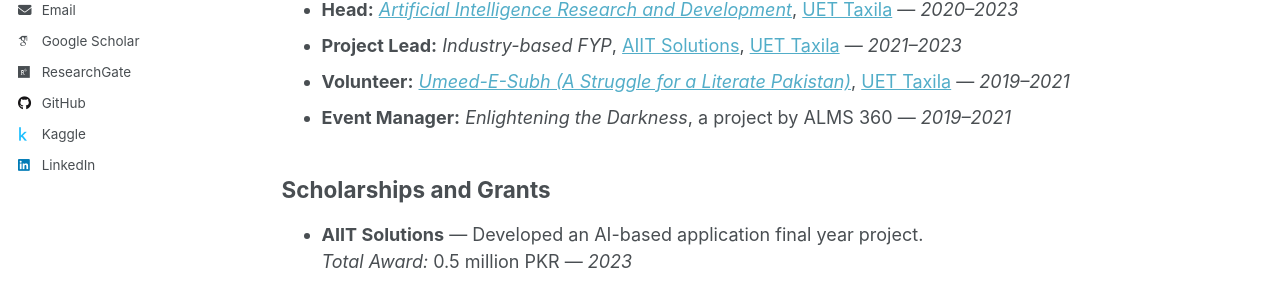
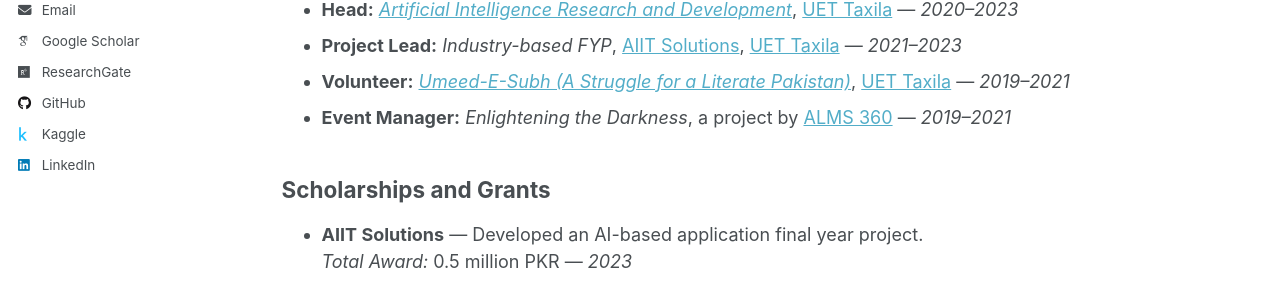
Before and after one commit to MuhammadFaizan99/MuhammadFaizan99.github.io, a Jekyll site: the page built from _pages/awards.md, in a window 1280 px wide and 1233 px high. Shown: the part 454-754 px from the top of the window. Built offline with Jekyll 4.4.1, drawn with Linux system fonts in a browser that asks for light colours; some web fonts are replaced; a script that is not in the unit is left out; part of the change alters nothing that is shown.

```diff
--- a/_pages/awards.md
+++ b/_pages/awards.md
@@ -21,7 +21,7 @@ redirect_from:
 - **Head:** *[Artificial Intelligence Research and Development](https://www.linkedin.com/in/artificial-intelligence-research-and-development-society-uet-taxila-7401b2224/?originalSubdomain=pk)*, [UET Taxila](https://www.uettaxila.edu.pk) — *2020–2023*
 - **Project Lead:** *Industry-based FYP*, [AIIT Solutions](https://aiitsolutions.com/), [UET Taxila](https://www.uettaxila.edu.pk) — *2021–2023*
 - **Volunteer:** *[Umeed-E-Subh (A Struggle for a Literate Pakistan)](https://www.linkedin.com/company/umeed-e-subh-uet-taxila/?originalSubdomain=pk)*, [UET Taxila](https://www.uettaxila.edu.pk) — *2019–2021*
-- **Event Manager:** *Enlightening the Darkness*, a project by ALMS 360 — *2019–2021*
+- **Event Manager:** *Enlightening the Darkness*, a project by [ALMS 360](https://alms360.org/) — *2019–2021*
 
 ## Scholarships and Grants
 
```
